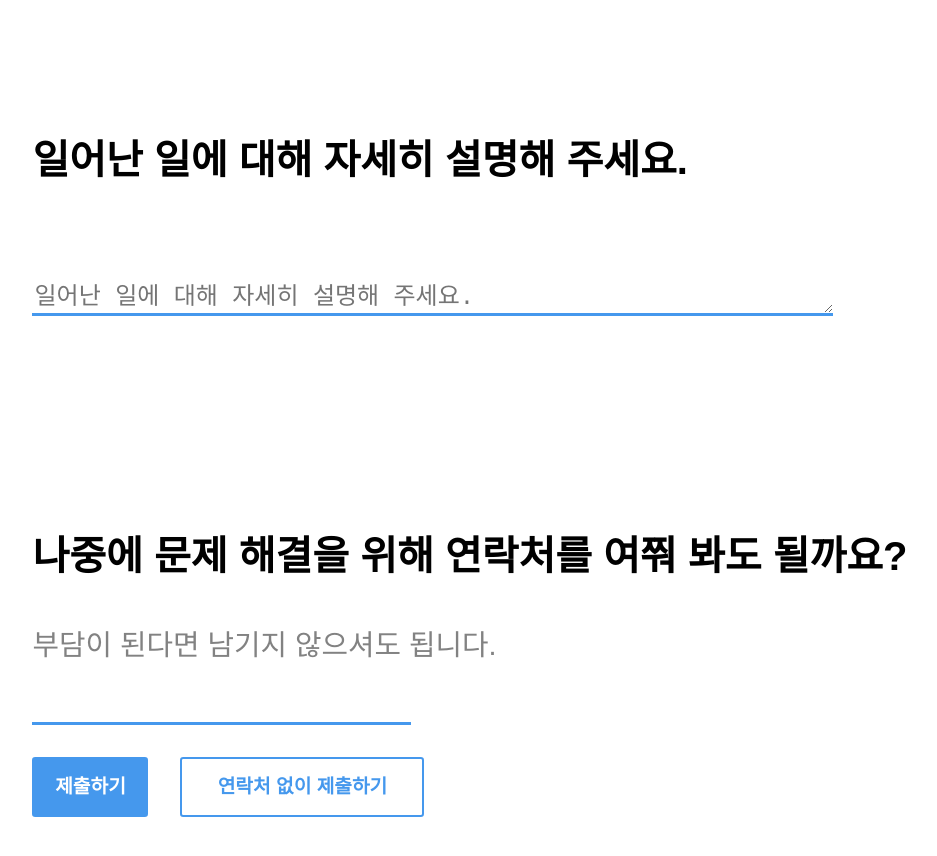
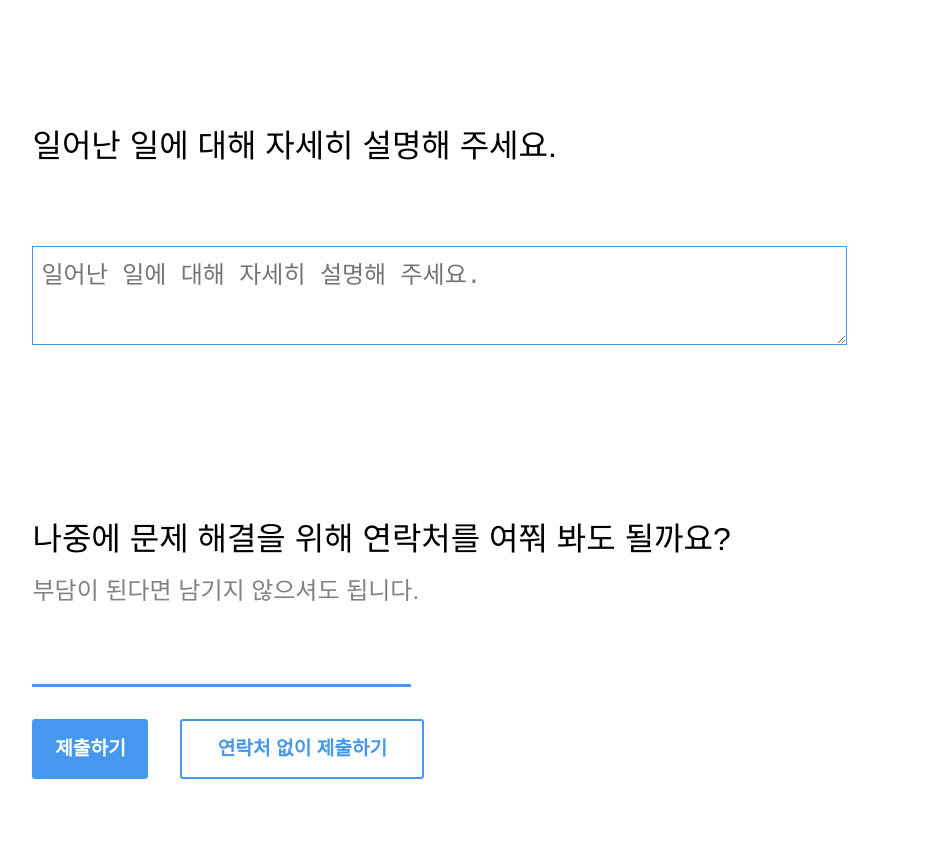
Before and after one commit to gunwooterry/inclusion-kaist, a React (Create React App) app in the folder client/: page /report in a window 1280 px wide. Shown: the part 840-1696 px from the top of the page, without its empty margins (139-1076 px from the left). Built offline with nearby package versions, Linux system fonts and the light colour scheme; a web font is replaced by a local one.

Commit message:
font style changed in report

```diff
--- a/client/src/components/ReportExplain.jsx
+++ b/client/src/components/ReportExplain.jsx
@@ -6,16 +6,17 @@ import Section from './common/Section';
 
 const styles = {
   titleStyle: {
-    fontSize: '2.5rem',
-    fontWeight: '600',
+    fontSize: '2rem',
+    fontWeight: '400',
     textAlign: 'left',
   },
   inputStyle: {
-    border: '0rem',
-    borderBottom: '0.2rem solid #4598ed',
+    border: '0.1rem solid #4598ed',
+    padding: '0.5rem',
     width: '85%',
     display: 'block',
     fontSize: '1.5rem',
+    fontWeight: '300',
     marginBottom: '2rem',
   },
   hiddenStyle: {
@@ -49,6 +50,7 @@ class ReportExplain extends Component {
       <Row>
         <Textarea style={styles.inputStyle}
                   value={this.state.value}
+                  minRows={3}
                   onChange={e => this.setState({value: e.target.value})}
                   placeHolder={'일어난 일에 대해 자세히 설명해 주세요.'}/>
       </Row>
--- a/client/src/components/ReportPhone.jsx
+++ b/client/src/components/ReportPhone.jsx
@@ -5,15 +5,17 @@ import Section from './common/Section';
 
 const styles = {
   titleStyle: {
-    fontSize: '2.5rem',
-    fontWeight: '600',
+    fontSize: '2rem',
+    fontWeight: '400',
     textAlign: 'left',
   },
   subtitleStyle: {
     color: '#828282',
-    fontSize: '1.8rem',
-    fontWeight: '400',
+    fontSize: '1.5rem',
+    fontWeight: '300',
     textAlign: 'left',
+    marginTop: '0.7rem',
+    marginBottom: '3rem',
   },
   inputStyle: {
     border: '0rem',
@@ -21,6 +23,7 @@ const styles = {
     width: '40%',
     display: 'block',
     fontSize: '1.5rem',
+    fontWeight: '300',
     marginBottom: '2rem',
   },
   buttonStyle: {
@@ -45,12 +48,12 @@ class ReportPhone extends Component {
     return (
       <Section style={{minHeight: '40rem', marginTop: '3.5rem'}}>
         <Row>
-          <h3 style={styles.titleStyle}>
+          <div style={styles.titleStyle}>
             나중에 문제 해결을 위해 연락처를 여쭤 봐도 될까요?
-          </h3>
-          <h3 style={styles.subtitleStyle}>
+          </div>
+          <div style={styles.subtitleStyle}>
             부담이 된다면 남기지 않으셔도 됩니다.
-          </h3>
+          </div>
         </Row>
         <Row>
           <input style={styles.inputStyle} />
```
